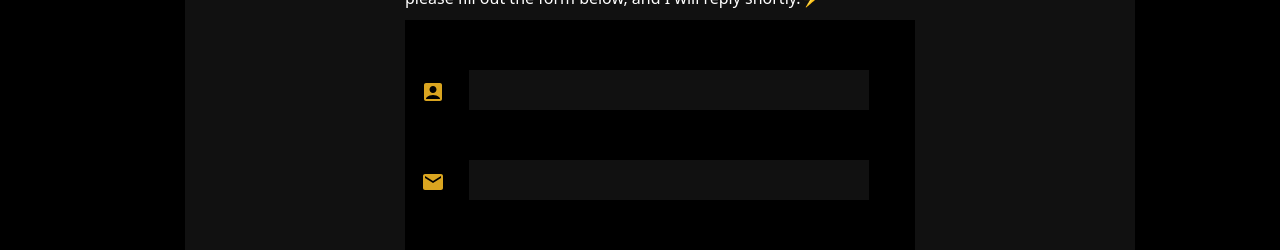
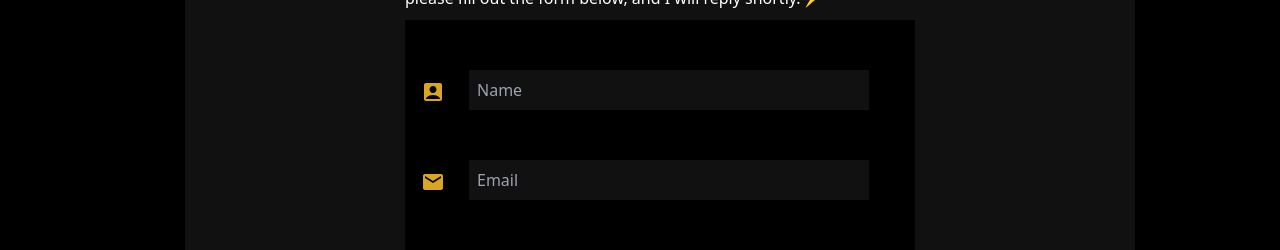
Before and after one commit to kzmfhm/my-portfolio, a React (Create React App) app: page /contact in a window 1280 px wide. Shown: the part 204-454 px from the top of the page. Built offline with nearby package versions, Linux system fonts and the light colour scheme.

Commit message:
Add placeholders in contact form

```diff
--- a/src/pages/Contact/index.jsx
+++ b/src/pages/Contact/index.jsx
@@ -96,6 +96,7 @@ const Contact = () => {
                   class='mt-[50px] mx-2 text-yellow-700 p-2 bg-[#111] h-[40px] md:w-[400px]'
                   id='name'
                   label='Enter your name..'
+                  placeholder='Name'
                   variant='standard'
                   value={name}
                   onChange={(e) => setName(e.target.value)}
@@ -111,6 +112,7 @@ const Contact = () => {
                   class='mt-[50px] mx-2 text-yellow-700 p-2 bg-[#111] h-[40px] md:w-[400px]'
                   id='email'
                   label='Enter your email..'
+                  placeholder='Email'
                   variant='standard'
                   value={email}
                   onChange={(e) => {
```
